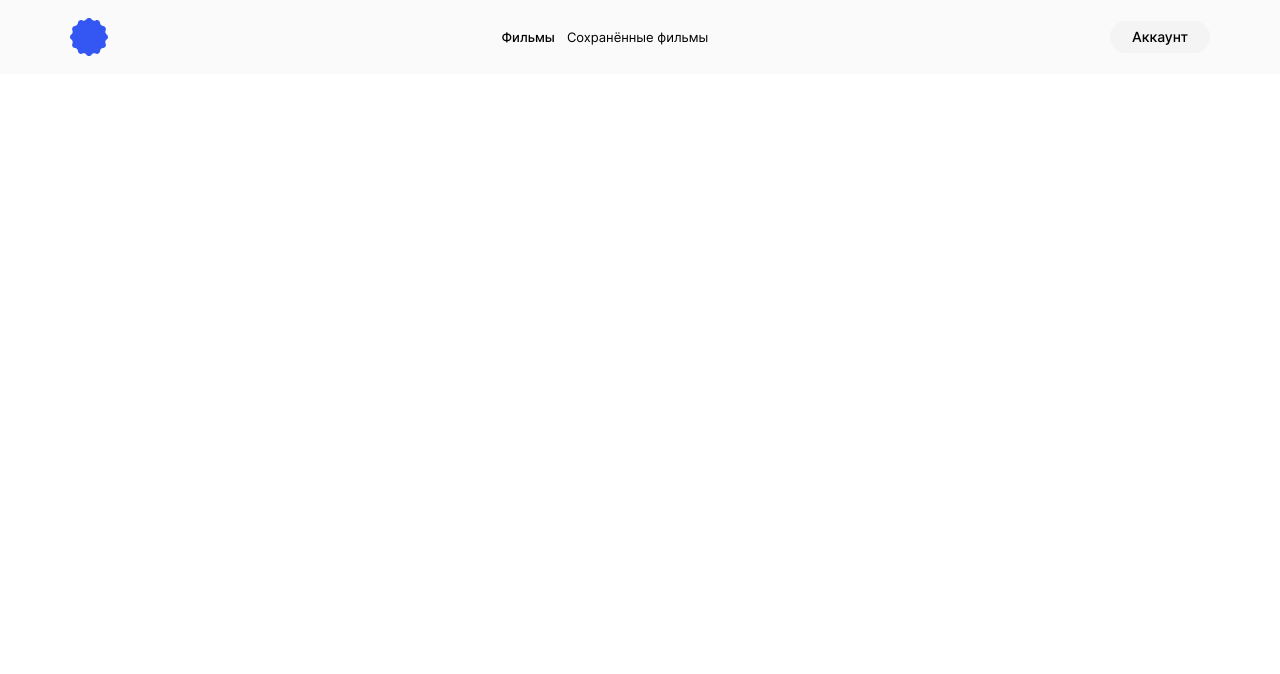
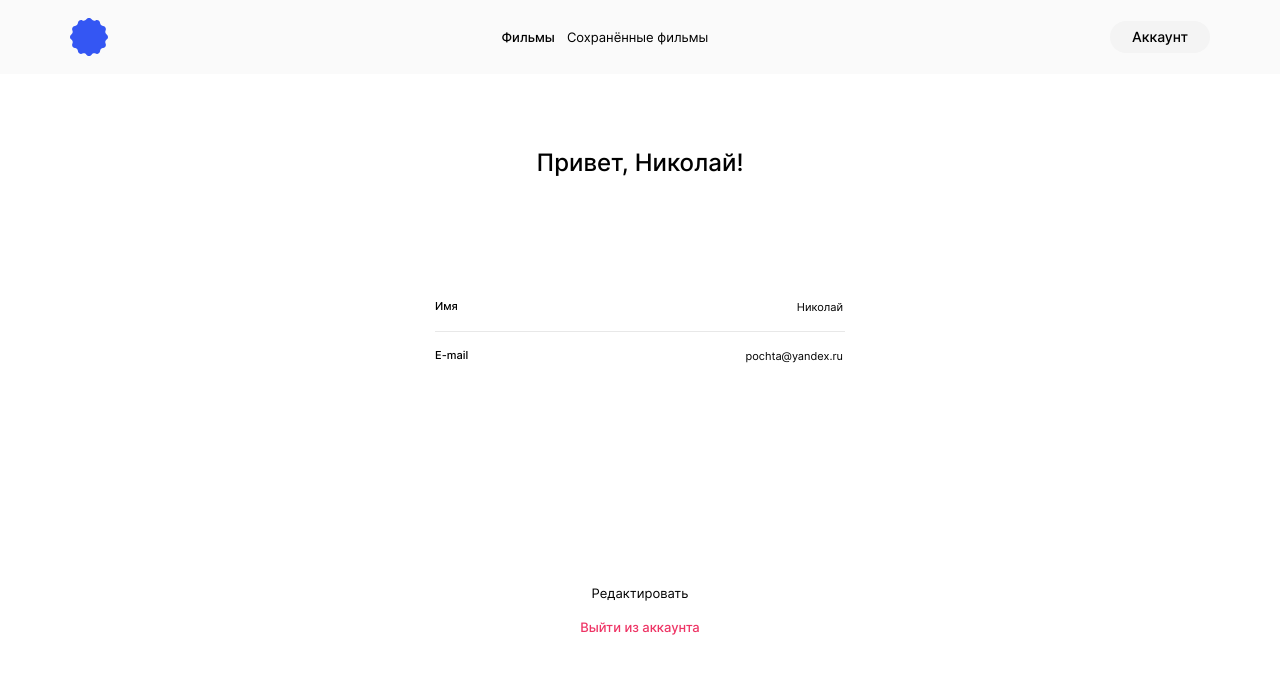
Before and after one commit to CheNikos/movies-explorer-frontend, a React (Create React App) app: page /profile in a window 1280 px wide. Shown: the top 674 px of the page. Built offline with nearby package versions, Linux system fonts and the light colour scheme.

Commit message:
Доделал profile

```diff
--- a/src/components/Profile/Profile.css
+++ b/src/components/Profile/Profile.css
@@ -1,3 +1,78 @@
 .profile {
+  height: 650px;
+  width: 1280px;
+  background-color: #ffffff;
+}
 
+.profile__container {
+  margin: 0 auto 0 auto;
+  width: 410px;
+  display: block;
+  padding-top: 74px;
 }
+
+.profile__title {
+  text-align: center;
+  margin-top: 0;
+  margin-bottom: 0;
+  font-size: 24px;
+  font-weight: 500;
+  line-height: 29px;
+}
+
+.profile__form {
+  display: inline-flex;
+  justify-content: center;
+  flex-direction: column;
+  width: 410px;
+}
+
+.profile__input-content {
+  display: flex;
+  justify-content: space-between;
+  margin-top: 17px;
+  font-size: 11px;
+  font-weight: 500;
+  line-height: 13px;
+}
+
+.profile__input {
+  font-size: 11px;
+  font-weight: 400;
+  line-height: 13px;
+  border: none;
+  width: 122px;
+  text-align: end;
+}
+
+.profile__input-content:first-child {
+  margin-top: 123px;
+}
+
+.profile__line {
+  border-bottom: 1px solid #e8e8e8;
+  margin-top: 16px;
+  width: 410px;
+}
+
+.profile__edit {
+  margin-top: 220px;
+  font-size: 13px;
+  font-weight: 400;
+  line-height: 16px;
+  text-align: center;
+  border: none;
+  background-color: #FFFFFF;
+}
+
+.profile__exit {
+  width: 410px;
+  margin: 16px auto 0 auto;
+  font-size: 13px;
+  font-weight: 500;
+  line-height: 16px;
+  text-align: center;
+  border: none;
+  color: rgba(238, 52, 101, 1);
+  background-color: #FFFFFF;
+}
--- a/src/components/Profile/Profile.js
+++ b/src/components/Profile/Profile.js
@@ -3,6 +3,44 @@ import "./Profile.css";
 export default function Profile() {
   return (
     <section className="profile">
+      <div className="profile__container">
+        <h1 className="profile__title">Привет, Николай!</h1>
+        <form className="profile__form">
+          <div className="profile__input-content">
+            <label className="profile__label" htmlFor="name">
+              Имя
+            </label>
+            <input
+              className="profile__input"
+              type="text"
+              minLength="2"
+              maxLength="30"
+              autoComplete="on"
+              defaultValue="Николай"
+              required
+            />
+          </div>
+          <div className="profile__line"></div>
+          <div className="profile__input-content">
+            <label className="profile__label" htmlFor="email">
+              E-mail
+            </label>
+            <input
+              className="profile__input"
+              type="email"
+              autoComplete="on"
+              defaultValue="pochta@yandex.ru"
+              required
+            />
+          </div>
+          <button className="profile__edit" type="submit">
+            Редактировать
+          </button>
+        </form>
+        <button className="profile__exit" type="button">
+          Выйти из аккаунта
+        </button>
+      </div>
     </section>
   );
 }
```
